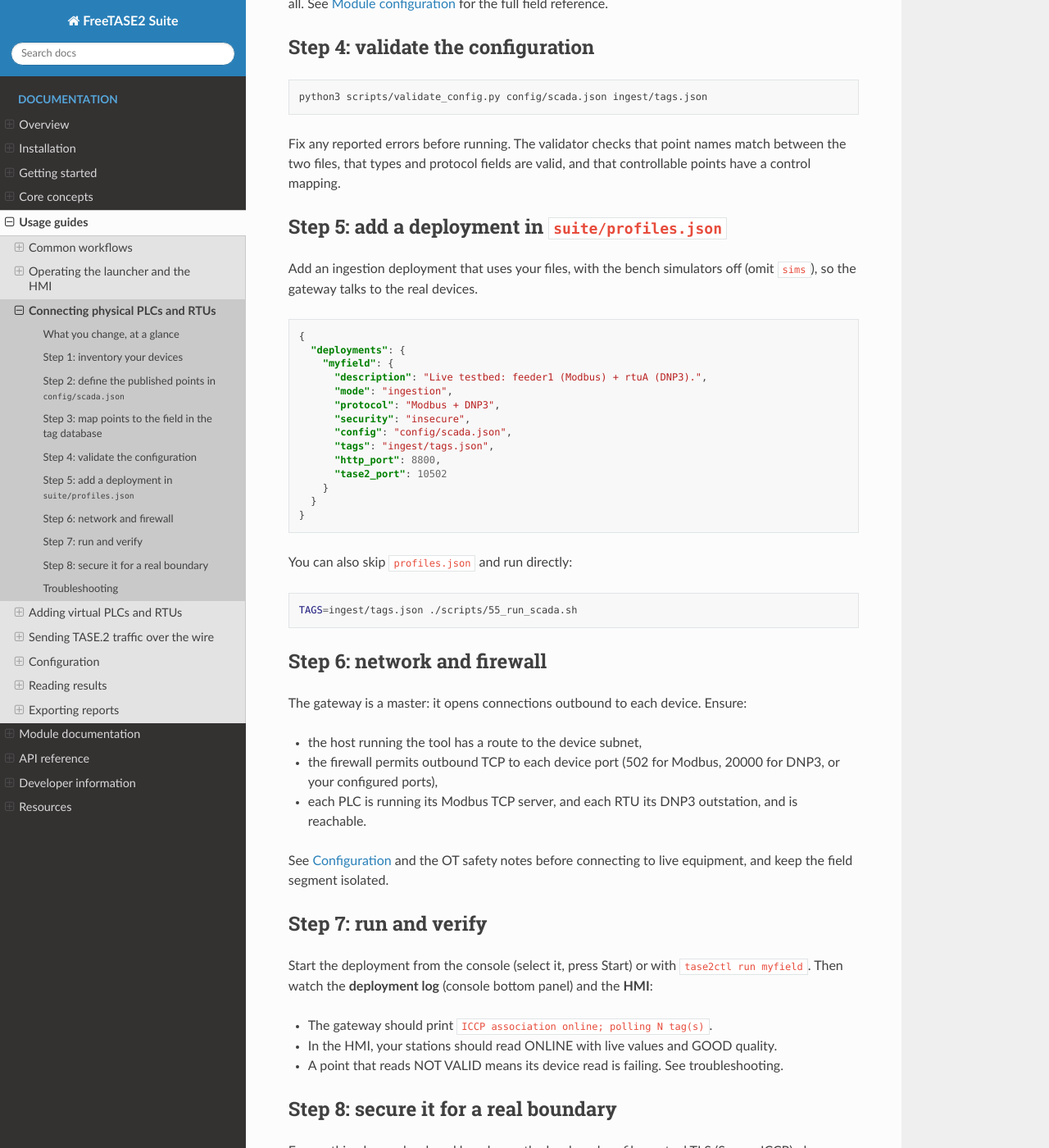
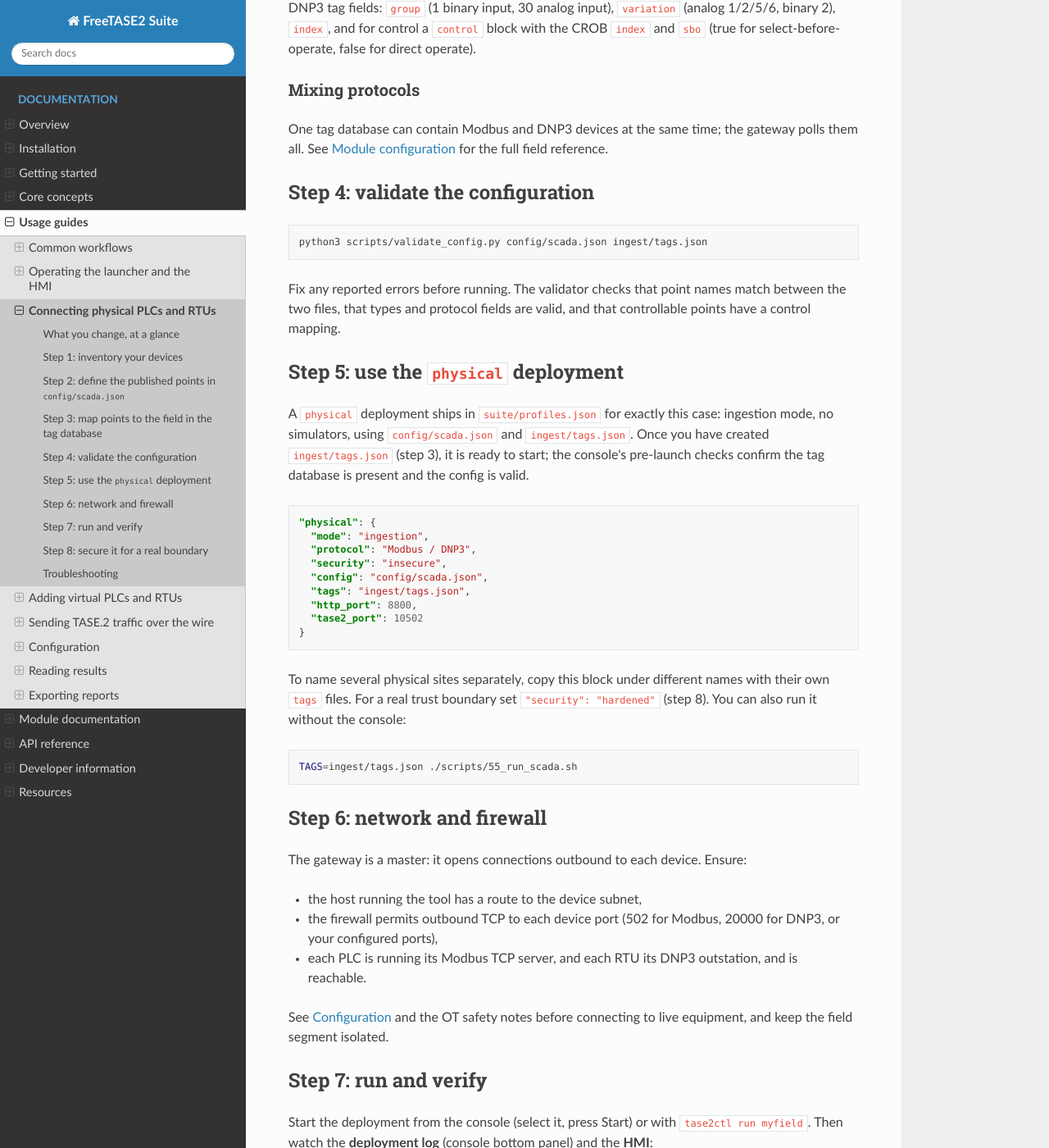
Before and after one commit to cjake21/freetase2-suite, a Sphinx documentation site: the page built from docs/guides/physical-testbed.md, in a window 1280 px wide and 1400 px high, scrolled down 3135 px. Shown: the whole window at 82% size. Built offline with Sphinx 7.4.7 and the Read the Docs theme 3.1.0, drawn with Linux system fonts in a browser that asks for light colours; some of the changed text lies outside the part shown.

Commit message:
Add physical deployment template and selection guidance

````diff
--- a/docs/guides/physical-testbed.md
+++ b/docs/guides/physical-testbed.md
@@ -4,6 +4,14 @@
 devices in a testbed: which files to edit, what to put in them, and how to verify
 the data is flowing and control reaches the equipment. It assumes you have built
 the tools ({doc}`../installation/local`).
+
+```{admonition} Which deployment
+Use the **`physical`** deployment. It runs in ingestion mode with the bench
+simulators off, so the gateway talks to your real devices. It is a template: edit
+`config/scada.json` for your points and create `ingest/tags.json` pointing at your
+PLCs and RTUs (this guide shows how), then start `physical` from the console. For a
+real trust boundary, set its security to `hardened`.
+```
 
 ```{contents}
 :local:
@@ -145,29 +153,29 @@
 between the two files, that types and protocol fields are valid, and that
 controllable points have a control mapping.
 
-## Step 5: add a deployment in `suite/profiles.json`
+## Step 5: use the `physical` deployment
 
-Add an ingestion deployment that uses your files, with the bench simulators off
-(omit `sims`), so the gateway talks to the real devices.
+A `physical` deployment ships in `suite/profiles.json` for exactly this case:
+ingestion mode, no simulators, using `config/scada.json` and `ingest/tags.json`.
+Once you have created `ingest/tags.json` (step 3), it is ready to start; the
+console's pre-launch checks confirm the tag database is present and the config is
+valid.
 
 ```json
-{
-  "deployments": {
-    "myfield": {
-      "description": "Live testbed: feeder1 (Modbus) + rtuA (DNP3).",
-      "mode": "ingestion",
-      "protocol": "Modbus + DNP3",
-      "security": "insecure",
-      "config": "config/scada.json",
-      "tags": "ingest/tags.json",
-      "http_port": 8800,
-      "tase2_port": 10502
-    }
-  }
+"physical": {
+  "mode": "ingestion",
+  "protocol": "Modbus / DNP3",
+  "security": "insecure",
+  "config": "config/scada.json",
+  "tags": "ingest/tags.json",
+  "http_port": 8800,
+  "tase2_port": 10502
 }
 ```
 
-You can also skip `profiles.json` and run directly:
+To name several physical sites separately, copy this block under different names
+with their own `tags` files. For a real trust boundary set `"security": "hardened"`
+(step 8). You can also run it without the console:
 
 ```bash
 TAGS=ingest/tags.json ./scripts/55_run_scada.sh
````
Also changed, not shown: docs/guides/operations.md (+23 -0 lines), docs/guides/virtual-testbed.md (+8 -0 lines), 1 other file.
